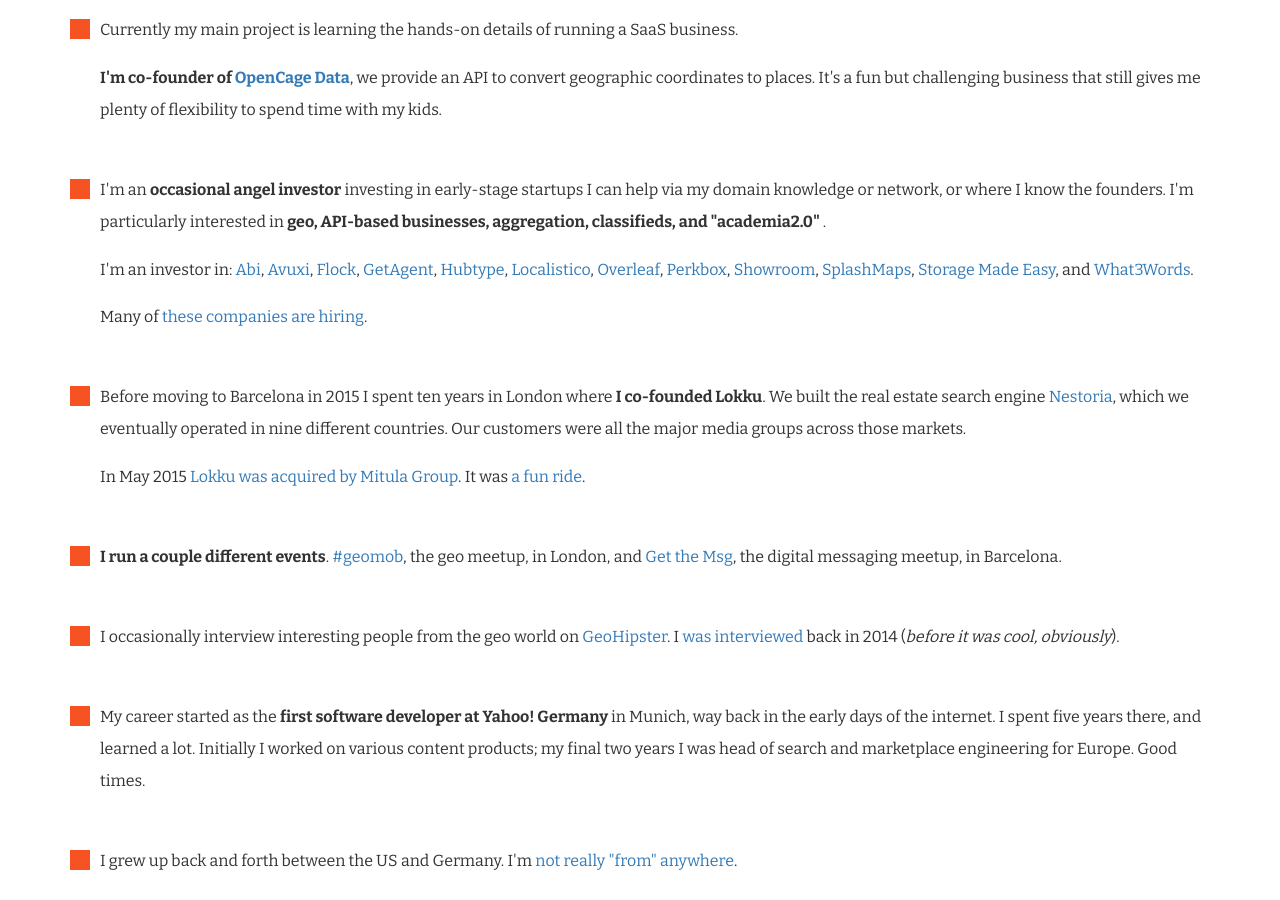
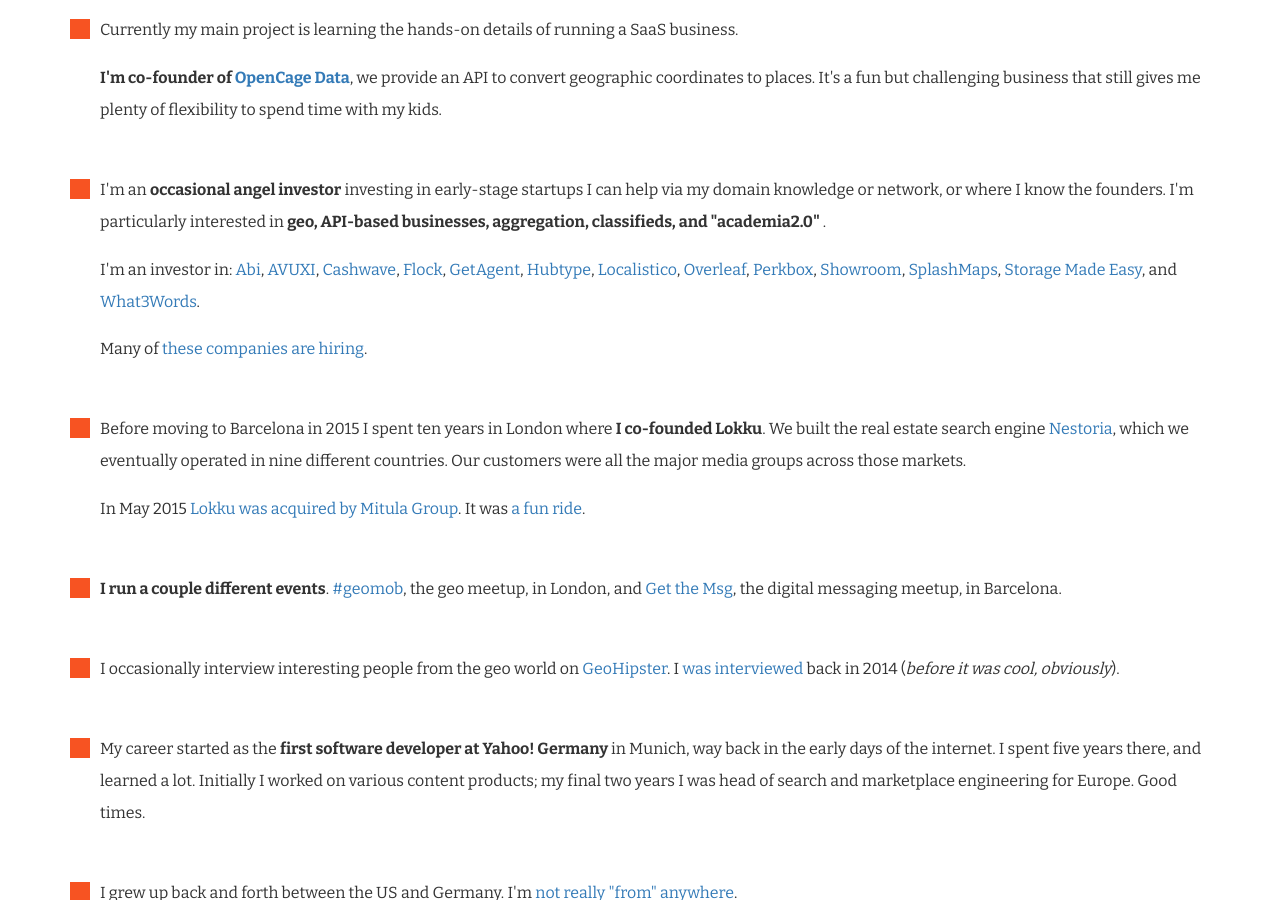
Before and after one commit to freyfogle/freyfogle.github.io, a Jekyll site: the page built from index.html, in a window 1280 px wide and 900 px high, scrolled down 441 px. Built offline with Jekyll 4.4.1, drawn with Linux system fonts in a browser that asks for light colours; comment, search, counter and statistics services are not loaded.

Commit message:
cashwave URL fix

```diff
--- a/index.html
+++ b/index.html
@@ -44,7 +44,8 @@ layout: default
           <div class="p1">
             I'm an investor in:
             <a href="http://abi.ai">Abi</a>,
-            <a href="http://www.avuxi.com">Avuxi</a>,
+            <a href="http://www.avuxi.com">AVUXI</a>,
+            <a href="http://www.cashwave.io">Cashwave</a>,
             <a href="http://www.flyflock.io">Flock</a>,
             <a href="https://www.getagent.co.uk">GetAgent</a>,
             <a href="http://hubtype.com">Hubtype</a>,
```
